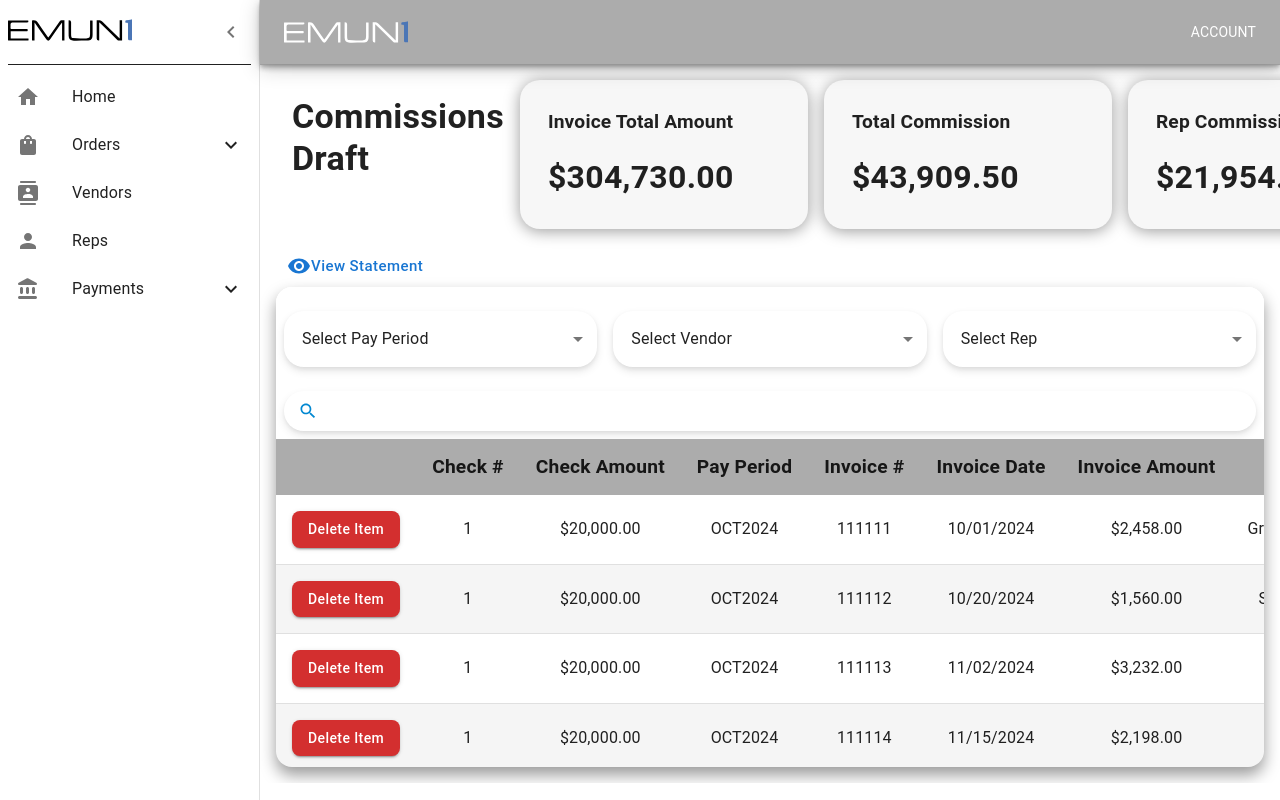
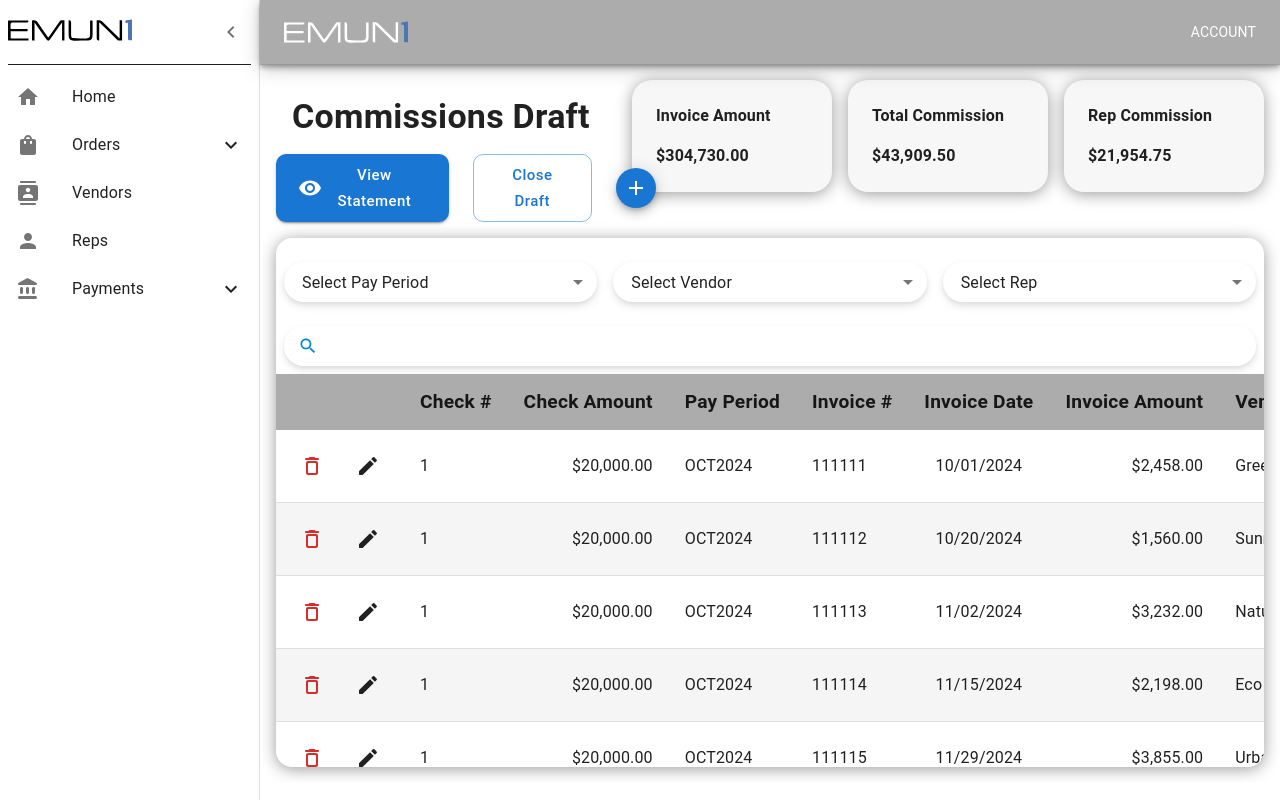
Before and after one commit to tydylanwalker/emun-demo, a Next.js app: page /payments/commissions-draft in a window 1280 px wide. Built offline with nearby package versions, Linux system fonts and the light colour scheme.

Commit message:
some styling and page layout

```diff
--- a/src/components/payments/commissions-draft/CommissionsDraftTable.tsx
+++ b/src/components/payments/commissions-draft/CommissionsDraftTable.tsx
@@ -8,6 +8,7 @@ import { HeaderAndValueCard } from '../../shared/HeaderAndValueCard';
 import { formatCurrency } from '../../../functions/formatCurrency';
 import { Visibility } from '@mui/icons-material';
 import { CustomTableContainer } from '../../shared/CustomTableContainer';
+import { CommissionsSpeedDial } from '../../shared/CommissionsSpeedDial';
 
 export interface ICommissionDraftHeader {
   label: string;
@@ -19,23 +20,23 @@ export interface ICommissionDraftHeader {
 const commissionsHeader: ICommissionDraftHeader[] = [
   {
     label: 'Check #',
-    align: 'center',
+    align: 'left',
     id: 'checkNumber',
   },
   {
     label: 'Check Amount',
-    align: 'center',
+    align: 'right',
     id: 'checkAmount',
     type: 'currency',
   },
   {
     label: 'Pay Period',
-    align: 'center',
+    align: 'left',
     id: 'payPeriod',
   },
   {
     label: 'Invoice #',
-    align: 'center',
+    align: 'left',
     id: 'invoiceNumber',
   },
   {
@@ -45,13 +46,13 @@ const commissionsHeader: ICommissionDraftHeader[] = [
   },
   {
     label: 'Invoice Amount',
-    align: 'center',
+    align: 'right',
     id: 'invoiceAmount',
     type: 'currency',
   },
   {
     label: 'Vendor',
-    align: 'center',
+    align: 'left',
     id: 'vendor',
   },
   {
@@ -62,13 +63,13 @@ const commissionsHeader: ICommissionDraftHeader[] = [
   },
   {
     label: 'Total Comm Amt',
-    align: 'center',
+    align: 'right',
     id: 'commissionAmount',
     type: 'currency',
   },
   {
     label: 'Rep Comm Amt.',
-    align: 'center',
+    align: 'right',
     id: 'repCommissionAmount',
     type: 'currency',
   },
@@ -85,7 +86,7 @@ const commissionsHeader: ICommissionDraftHeader[] = [
   },
   {
     label: 'strCategory',
-    align: 'center',
+    align: 'left',
     id: 'strCategory',
   },
   {
@@ -165,31 +166,41 @@ export function CommissionsDraftTable() {
   }, [filteredRows]);
 
   const handleDeleteRow = (row: ICommissionDraft) => {
-    let items = rows;
+    const items = rows;
 
     setRows(items.filter((item) => item !== row));
   };
 
   return (
     <>
-      <Stack direction='row' justifyContent='space-between'>
-        <Typography variant='h4' fontWeight='bold' p={2}>
-          Commissions Draft
-        </Typography>
-        <Stack direction='row' gap={2} mb={2}>
-          <HeaderAndValueCard header='Invoice Total Amount' value={'$' + formatCurrency(invoicesTotal)} width='18rem' />
-          <HeaderAndValueCard header='Total Commission' value={'$' + formatCurrency(commissionAmount)} width='18rem' />
-          <HeaderAndValueCard header='Rep Commission' value={'$' + formatCurrency(repAmount)} width='18rem' />
+      <Stack direction='row' justifyContent='space-between' gap={2} mb={2}>
+        <Stack>
+          <Typography variant='h4' fontWeight='bold' p={2}>
+            Commissions Draft
+          </Typography>
+          <Stack direction='row' gap={3} alignItems='center'>
+            <Button size='large' variant='contained'>
+              <Visibility /> View Statement
+            </Button>
+            <Button color='primary' size='large' variant='outlined'>
+              Close Draft
+            </Button>
+            <CommissionsSpeedDial show actions={[]} />
+          </Stack>
+        </Stack>
+        <Stack direction='row' gap={2} height='fit-content'>
+          <HeaderAndValueCard header='Invoice Amount' value={'$' + formatCurrency(invoicesTotal)} />
+          <HeaderAndValueCard header='Total Commission' value={'$' + formatCurrency(commissionAmount)} />
+          <HeaderAndValueCard header='Rep Commission' value={'$' + formatCurrency(repAmount)} />
         </Stack>
       </Stack>
-      <Button size='large' sx={{ width: 'fit-content' }}>
-        <Visibility /> View Statement
-      </Button>
+
       <CustomTableContainer
         taskBar={
-          <Stack px={1} pb={1} gap={0} position='sticky' top={0} zIndex={2} bgcolor='background.paper'>
+          <Stack px={1} pb={1} gap={0} position='sticky' top={0} zIndex={2}>
             <Stack direction='row' width={1} gap={2}>
               <CustomInput
+                size='small'
                 select
                 value={payPeriod}
                 label='Select Pay Period'
@@ -197,6 +208,7 @@ export function CommissionsDraftTable() {
                 onChange={(event) => setPayPeriod(event.target.value as string)}
               />
               <CustomInput
+                size='small'
                 select
                 value={vendor}
                 label='Select Vendor'
@@ -204,6 +216,7 @@ export function CommissionsDraftTable() {
                 onChange={(event) => setVendor(event.target.value as string)}
               />
               <CustomInput
+                size='small'
                 select
                 value={rep}
                 label='Select Rep'
@@ -221,17 +234,11 @@ export function CommissionsDraftTable() {
         }
       >
         <Table stickyHeader>
-          <TableHead sx={{ bgcolor: 'secondary.main' }}>
+          <TableHead>
             <TableRow>
-              <TableCell align={'center'} sx={{ fontSize: '1.2rem', fontWeight: 'bold', whiteSpace: 'nowrap' }}>
-                {/* Empty header for delete button */}
-              </TableCell>
+              <TableCell>{/* Empty header for delete button */}</TableCell>
               {commissionsHeader.map((header, index) => (
-                <TableCell
-                  key={index}
-                  align={header.align || 'left'}
-                  sx={{ fontSize: '1.2rem', fontWeight: 'bold', whiteSpace: 'nowrap' }}
-                >
+                <TableCell key={index} align={header.align || 'left'}>
                   {header.label}
                 </TableCell>
               ))}
--- a/src/components/payments/commissions-draft/CommissionsDraftTableRow.tsx
+++ b/src/components/payments/commissions-draft/CommissionsDraftTableRow.tsx
@@ -1,56 +1,57 @@
-import { Stack, TableCell, TableRow, Typography, Button } from '@mui/material';
+import { Stack, TableCell, TableRow, Typography, Button, IconButton } from '@mui/material';
 import { formatCellData } from '../../../functions/formatCellData';
 import { ICommissionDraft } from '../../../data/commissions';
 import { ICommissionDraftHeader } from './CommissionsDraftTable';
-import { SafetyDividerRounded } from '@mui/icons-material';
-import { useEffect, useState } from 'react';
-import { ConfirmDeleteModal } from '../../shared/ConfirmDeleteModal';
+import { DeleteOutlineRounded, EditRounded, SafetyDividerRounded } from '@mui/icons-material';
+import { useState } from 'react';
+import { CustomModal } from '../../shared/CustomModal';
 
 export function CommissionsDraftTableRow(props: ICommissionsDraftTableRowProps) {
-  const [totalCommissionAmount, setTotalCommissionAmount] = useState(0);
-  const [repCommissionAmount, setRepCommissionAmount] = useState(0);
   const [isModalOpen, setIsModalOpen] = useState(false);
+  const [, setEditDrawerOpen] = useState(false);
 
-  let commissionId = props.headers.find((header) => header.id === 'commissionAmount')?.id;
-  let commissionTotal = commissionId ? parseFloat(props.row[commissionId].toString()) : 0.0;
+  // ! LT Im confused what your doing here
+  // const [totalCommissionAmount, setTotalCommissionAmount] = useState(0);
+  // const [repCommissionAmount, setRepCommissionAmount] = useState(0);
 
-  let repCommissionRateId = props.headers.find((header) => header.id === 'repCommissionRate')?.id;
-  let repCommissionRate = repCommissionRateId ? parseFloat(props.row[repCommissionRateId].toString()) : 0.0;
+  // const commissionTotal = parseFloat(props.row['commissionAmount'].toString()) || 0.0;
+  // const repCommissionRate = parseFloat(props.row['repCommissionRate'].toString()) || 0.0;
+  // const invoiceAmount = parseFloat(props.row['invoiceAmount'].toString()) || 0.0;
+  // const vendorCommission = parseFloat(props.row['vendorCommission'].toString()) || 0.0;
 
-  let invoiceAmountId = props.headers.find((header) => header.id === 'invoiceAmount')?.id;
-  let invoiceAmount = invoiceAmountId ? parseFloat(props.row[invoiceAmountId].toString()) : 0.0;
-
-  let vendorCommissionId = props.headers.find((header) => header.id === 'vendorCommission')?.id;
-  let vendorCommission = vendorCommissionId ? parseFloat(props.row[vendorCommissionId].toString()) : 0.0;
-
-  useEffect(() => {
-    setRepCommissionAmount((commissionTotal * repCommissionRate) / 100);
-    setTotalCommissionAmount((invoiceAmount * vendorCommission) / 100);
-  }, [props.row]);
+  // useEffect(() => {
+  //   setRepCommissionAmount((commissionTotal * repCommissionRate) / 100);
+  //   setTotalCommissionAmount((invoiceAmount * vendorCommission) / 100);
+  // }, [commissionTotal, invoiceAmount, props.row, repCommissionRate, vendorCommission]);
 
   const handleDelete = (row: ICommissionDraft) => {
     props.handleDeleteRow(row);
-    setIsModalOpen(false); // Close the modal
+    setIsModalOpen(false);
   };
 
   return (
-    <TableRow sx={{ bgcolor: props.color, whiteSpace: 'nowrap', alignItems: 'center' }}>
-      <TableCell align={'center'}>
-        <Stack direction='row' gap={1} alignItems='center' justifyContent='space-around'>
-          <Button variant='contained' color='error' onClick={() => setIsModalOpen(true)}>
-            Delete Item
-          </Button>
+    <TableRow sx={{ bgcolor: props.color }}>
+      <TableCell>
+        <Stack direction='row' gap={2}>
+          <IconButton color='error' onClick={() => setIsModalOpen(true)}>
+            <DeleteOutlineRounded />
+          </IconButton>
+          <IconButton color='inherit' onClick={() => setEditDrawerOpen(true)}>
+            <EditRounded />
+          </IconButton>
         </Stack>
       </TableCell>
       {props.headers.map((header, index) => (
-        <TableCell key={index} align={header.align || 'center'}>
-          <Stack direction='row' gap={1} alignItems='center' justifyContent='space-around'>
-            <Typography alignItems='center'>
-              {header.id === 'repCommissionAmount'
+        <TableCell key={index}>
+          <Stack justifyContent={header.align} direction='row' gap={2}>
+            <Typography>
+              {formatCellData(header.type, props.row[header.id])}
+              {/* LT im confused wut you doing here */}
+              {/* {header.id === 'repCommissionAmount'
                 ? formatCellData(header.type, repCommissionAmount)
                 : header.id === 'commissionAmount'
                   ? formatCellData(header.type, totalCommissionAmount)
-                  : formatCellData(header.type, props.row[header.id as keyof ICommissionDraft])}
+                  : formatCellData(header.type, props.row[header.id])} */}
             </Typography>
             {header.id === 'repCommissionRate' ? (
               <SafetyDividerRounded onClick={() => alert('Open Split Commissions Modal')} sx={{ cursor: 'pointer' }} />
@@ -58,12 +59,19 @@ export function CommissionsDraftTableRow(props: ICommissionsDraftTableRowProps)
           </Stack>
         </TableCell>
       ))}
-
-      <ConfirmDeleteModal
-        isOpen={isModalOpen}
-        onRequestClose={() => setIsModalOpen(false)}
-        onConfirm={() => handleDelete(props.row)}
-      />
+      <CustomModal open={isModalOpen} closeModal={() => setIsModalOpen(false)} header='Confirm Delete'>
+        <Stack gap={3}>
+          <Typography>Are you sure you want to delete this invoice from the commission draft?</Typography>
+          <Stack justifyContent='flex-end' direction='row' gap={2}>
+            <Button variant='outlined' onClick={() => setIsModalOpen(false)}>
+              Cancel
+            </Button>
+            <Button color='error' variant='outlined' onClick={() => handleDelete(props.row)}>
+              Delete
+            </Button>
+          </Stack>
+        </Stack>
+      </CustomModal>
     </TableRow>
   );
 }
--- a/src/components/payments/enter-commissions/table/EnterCommissionsTable.tsx
+++ b/src/components/payments/enter-commissions/table/EnterCommissionsTable.tsx
@@ -31,7 +31,7 @@ export function EnterCommissionsTable(props: IEnterCommissionsTableProps) {
     >
       <Table stickyHeader>
         <TableHead>
-          <TableRow sx={{ bgcolor: 'secondary.main' }}>
+          <TableRow>
             {props.headers.map((header, index) => (
               <TableCell key={index} align={header.align || 'left'}>
                 {header.label}
--- a/src/components/shared/EnterCommissionsSpeedDial.tsx
+++ b/src/components/shared/CommissionsSpeedDial.tsx
@@ -10,14 +10,14 @@ interface ISpeedDialAction {
   action: () => void;
 }
 
-export function EnterCommissionsSpeedDial(props: IEnterCommissionsSpeedDialProps) {
+export function CommissionsSpeedDial(props: IEnterCommissionsSpeedDialProps) {
   const [open, setOpen] = useState(false);
 
   const handleOpen = () => setOpen(true);
   const handleClose = () => setOpen(false);
 
   return (
-    <Stack py={2} height='2.5rem'>
+    <Stack height='3rem' justifyContent='center'>
       {props.show && (
         <>
           <Backdrop open={open} onClick={handleClose} sx={{ zIndex: 1000 }} />
@@ -25,7 +25,14 @@ export function EnterCommissionsSpeedDial(props: IEnterCommissionsSpeedDialProps
             ariaLabel='speed-dial'
             icon={<SpeedDialIcon />}
             direction='right'
-            sx={{ position: 'absolute', zIndex: 1001 }}
+            sx={{
+              zIndex: 1001,
+              position: 'absolute',
+              '& .MuiFab-root': {
+                width: '2.5rem',
+                height: '2.5rem',
+              },
+            }}
             onOpen={handleOpen}
             onClose={handleClose}
           >
@@ -43,8 +50,8 @@ export function EnterCommissionsSpeedDial(props: IEnterCommissionsSpeedDialProps
                   },
                 }}
                 sx={{
-                  border: 1,
-                  p: 3,
+                  bgcolor: 'secondary.main',
+                  boxShadow: '-2px 2px 16px rgba(50, 50, 50, 1)',
                 }}
               />
             ))}
--- a/src/components/shared/ConfirmDeleteModal.tsx
+++ /dev/null
@@ -1,52 +0,0 @@
-import { CloseRounded } from '@mui/icons-material';
-import { Modal, Stack, Typography, Button } from '@mui/material';
-import { ReactNode } from 'react';
-import Dialog from '@mui/material/Dialog';
-import DialogActions from '@mui/material/DialogActions';
-import DialogContent from '@mui/material/DialogContent';
-import DialogContentText from '@mui/material/DialogContentText';
-import DialogTitle from '@mui/material';
-
-const modalStyles = {
-  position: 'absolute',
-  top: '50%',
-  left: '50%',
-  transform: 'translate(-50%, -50%)',
-  minWidth: '30vw',
-  maxHeight: '90vh',
-  bgcolor: 'secondary.main',
-  borderRadius: 5,
-  boxShadow: 24,
-};
-
-export function ConfirmDeleteModal(props: IConfirmDeleteModalProps) {
-  return (
-    <Dialog open={props.isOpen} onClose={props.onRequestClose}>
-      <Typography
-        fontSize='1.25rem'
-        textTransform='uppercase'
-        fontWeight='bold'
-        sx={{ paddingLeft: '20px', paddingRight: '20px', paddingTop: '20px' }}
-      >
-        Confirm Delete
-      </Typography>
-      <DialogContent>
-        <DialogContentText>Are you sure you want to delete this commissions draft?</DialogContentText>
-      </DialogContent>
-      <DialogActions>
-        <Button onClick={props.onRequestClose} color='primary'>
-          Cancel
-        </Button>
-        <Button onClick={props.onConfirm} color='error'>
-          Delete
-        </Button>
-      </DialogActions>
-    </Dialog>
-  );
-}
-
-interface IConfirmDeleteModalProps {
-  isOpen: boolean;
-  onRequestClose: () => void;
-  onConfirm: () => void;
-}
--- a/src/components/shared/CustomTableContainer.tsx
+++ b/src/components/shared/CustomTableContainer.tsx
@@ -1,4 +1,4 @@
-import { TableContainer, Paper, Stack, TableContainerProps } from '@mui/material';
+import { TableContainer, Paper, Stack, TableContainerProps, useMediaQuery } from '@mui/material';
 
 export function CustomTableContainer(props: ICustomTableContainerProps & TableContainerProps) {
   const headersShown = props.header || props.taskBar;
@@ -9,13 +9,15 @@ export function CustomTableContainer(props: ICustomTableContainerProps & TableCo
         height: props.height || '100%',
         display: 'flex',
         flexDirection: 'column',
-        boxShadow: '0px 8px 16px rgba(0, 0, 0, 0.4)',
+        boxShadow: useMediaQuery('(prefers-color-scheme: dark)')
+          ? '-2px 2px 16px rgba(50, 50, 50, 1)'
+          : '0px 2px 16px rgba(0, 0, 0, 0.4)',
         borderRadius: '1rem',
         overflow: 'hidden',
       }}
     >
       {headersShown && (
-        <Stack position='sticky' top={0} left={0} width='100%' zIndex={1} bgcolor='background.paper'>
+        <Stack position='sticky' top={0} left={0} width='100%' zIndex={1}>
           {props.header}
           {props.taskBar}
         </Stack>
--- a/src/components/shared/HeaderAndValueCard.tsx
+++ b/src/components/shared/HeaderAndValueCard.tsx
@@ -1,33 +1,22 @@
 import { Stack, Typography, useMediaQuery } from '@mui/material';
 
 export function HeaderAndValueCard(props: IHeaderAndValueCardProps) {
-  // const styles = {
-  //   container: {
-  //     backgroundColor: '#141414',
-  //     borderRadius: '12px',
-  //     boxShadow: 'inset 0 0 0.5px 1px hsla(0, 0%, 100%, 0.1), 0 0 0 1px hsla(230, 13%, 9%, 0.075), 0 0.3px 0.4px hsla(230, 13%, 9%, 0.02), 0 0.9px 1.5px hsla(230, 13%, 9%, 0.045), 0 3.5px 6px hsla(230, 13%, 9%, 0.09)',
-  //     display: 'flex',
-  //     alignItems: 'center',
-  //     justifyContent: 'center',
-  //   }
-  // };
-
   return (
     <Stack
       borderRadius={5}
-      width={props.width}
+      width={props.width || '12.5rem'}
       sx={{
-        padding: '1.25rem',
+        padding: '1rem',
         boxShadow: useMediaQuery('(prefers-color-scheme: dark)')
-          ? '0px 2px 20px rgba(125, 125, 125, 0)'
+          ? '-2px 2px 16px rgba(50, 50, 50, 1)'
           : '0px 2px 16px rgba(0, 0, 0, 0.4)',
         bgcolor: 'secondary.main',
       }}
     >
-      <Typography fontSize='1.2rem' fontWeight='bold' p={1}>
+      <Typography fontSize='1rem' fontWeight='bold' p={1}>
         {props.header}
       </Typography>
-      <Typography fontSize='2rem' fontWeight='bold' p={1} color={props.color}>
+      <Typography fontSize='1.25' fontWeight='bold' p={1} color={props.color}>
         {props.value}
       </Typography>
     </Stack>
--- a/src/theme/theme.ts
+++ b/src/theme/theme.ts
@@ -19,7 +19,8 @@ const componentOverrides: ThemeOptions['components'] = {
     styleOverrides: {
       root: {
         textTransform: 'none',
-        borderRadius: 8,
+        borderRadius: 10,
+        height: 'fit-content',
       },
     },
   },
```
Also changed, not shown: src/components/payments/enter-commissions/EnterCommissions.tsx (+29 -16 lines), src/components/payments/enter-commissions/actions/CommissionModesToggleButtons.tsx (+8 -1 lines), src/components/payments/enter-commissions/modals/ErrorCommissionModal.tsx (+2 -6 lines).
